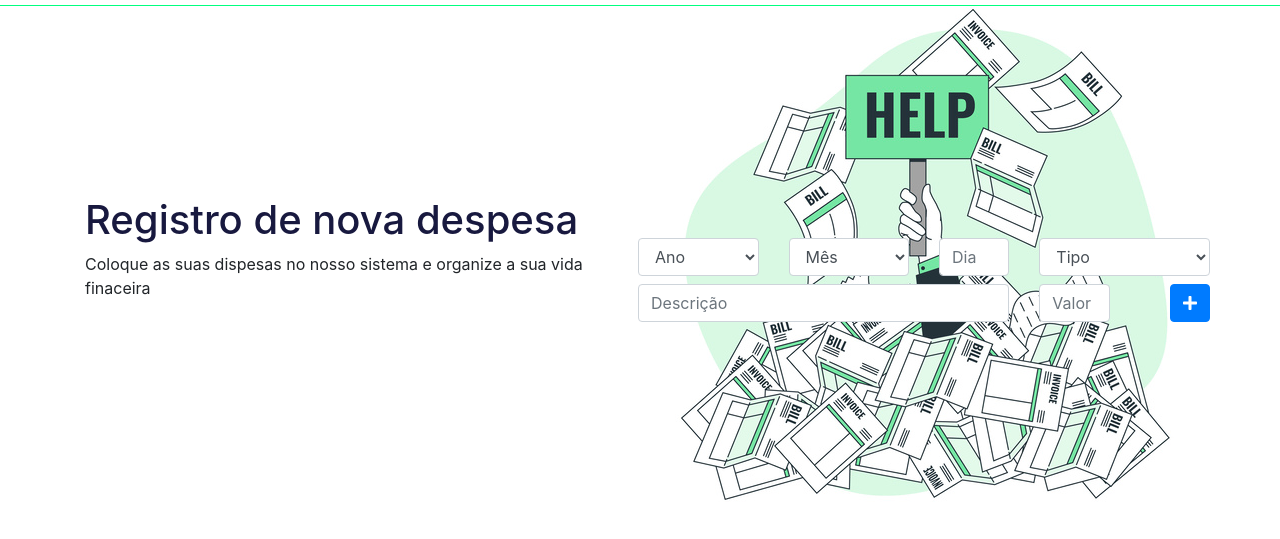
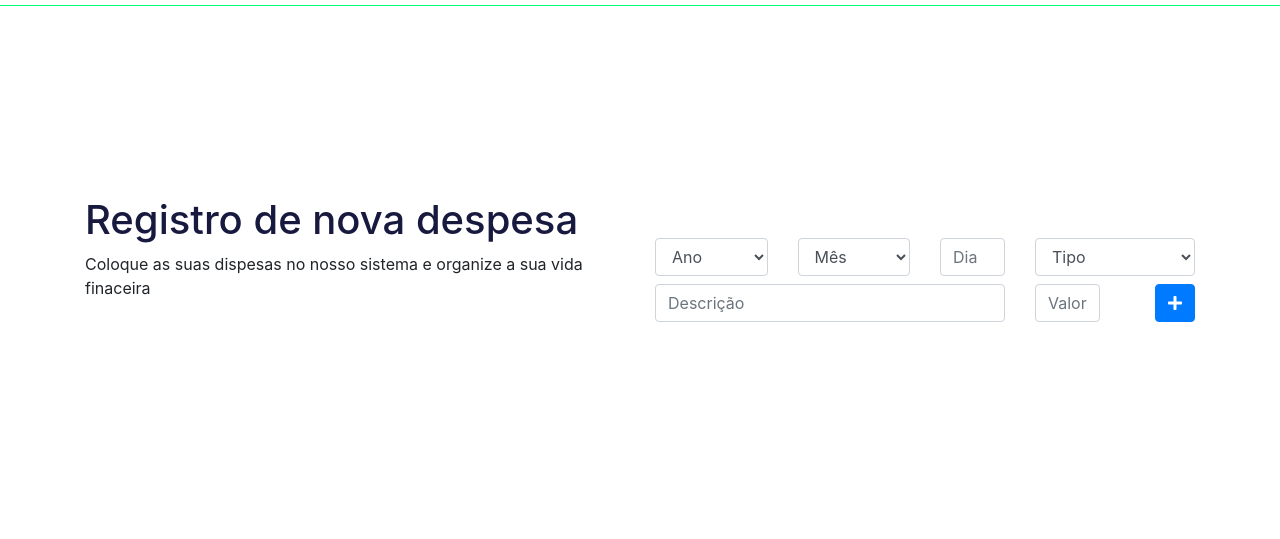
Before and after one commit to Leonsis/ContasList, a plain HTML site: page index.html in a window 1280 px wide. Shown: the part 87-626 px from the top of the page. Drawn offline with nearby package versions, Linux system fonts and the light colour scheme.

Commit message:
Update index.html

```diff
--- a/index.html
+++ b/index.html
@@ -75,7 +75,7 @@
 
           <div class="col-sm-12 col-md-6 form">
             <div class="bloco d-flex align-items-center">
-              <div class="caixa">
+              <div>
                 <div class="row mb-2 mt-5">
                   <div class="col-md-3">
                     <select class="form-control" id="ano">
@@ -133,12 +133,9 @@
                     </button>
                   </div>
                 </div>
-              </div>
-              <div class="imagem">
-                <img src="src/img/imgFundo (1).jpg" class="img-fluid" alt="">
+
               </div>
             </div>
-
           </div>
         </div>
     </section>
```
